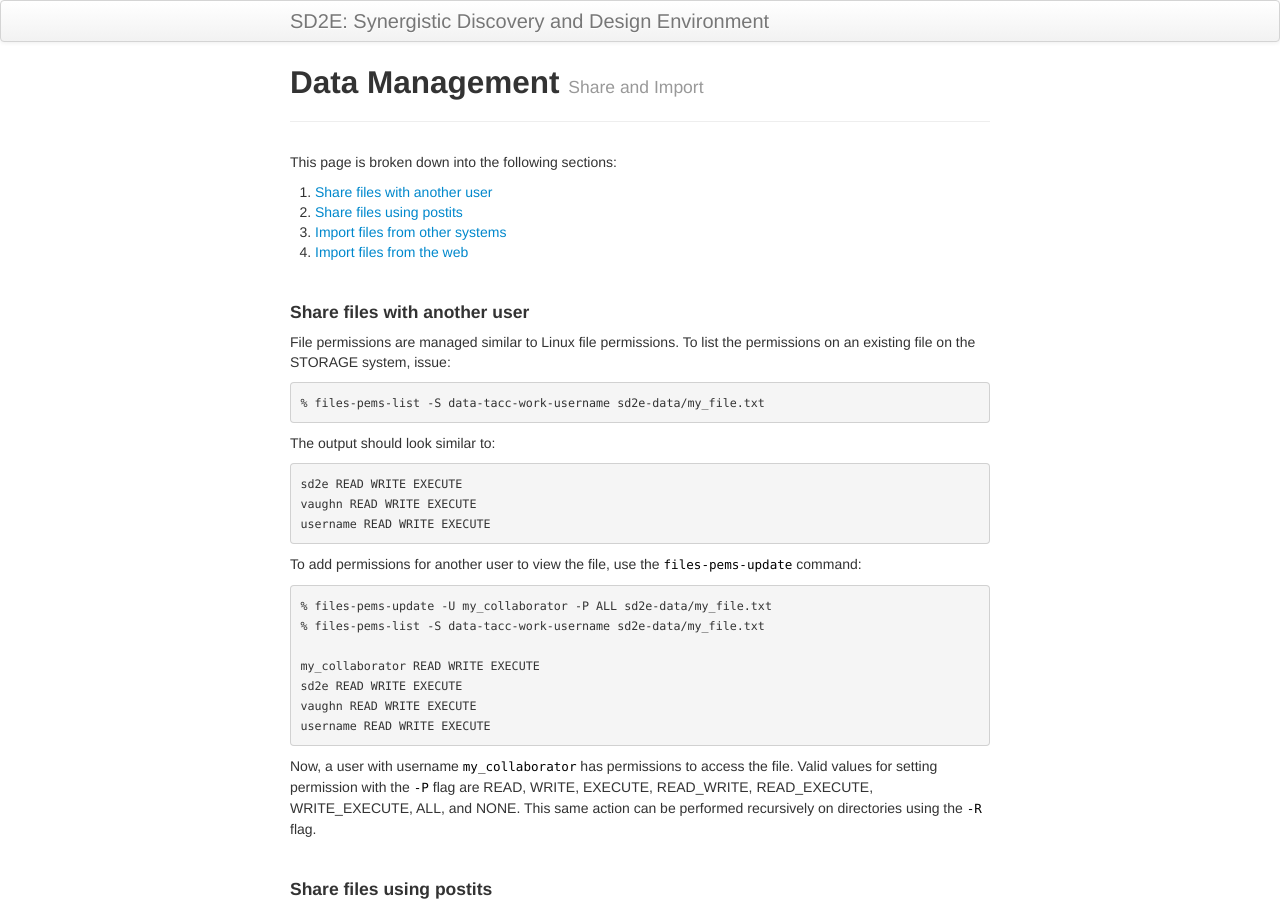
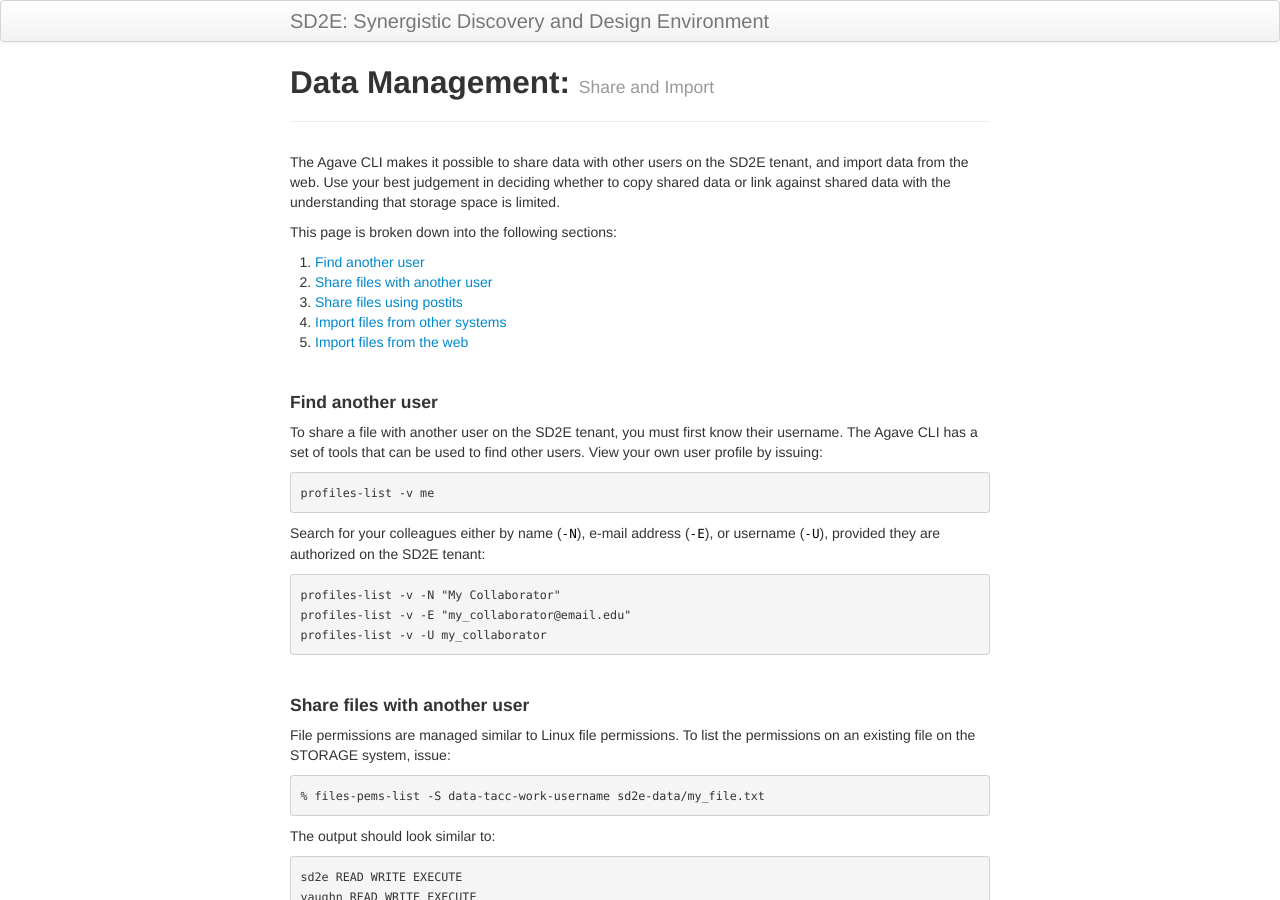
Before and after one commit to SD2E/api-user-guide, a Jekyll site: the page built from docs/share_import.md, in a window 1280 px wide and 900 px high. Built offline with Jekyll 4.4.1, drawn with Linux system fonts in a browser that asks for light colours.

Commit message:
renaming some stuff

````diff
--- a/docs/share_import.md
+++ b/docs/share_import.md
@@ -1,15 +1,41 @@
 ---
 layout: page
-title: Data Management
+title: "Data Management:"
 tagline: Share and Import
 ---
 
+The Agave CLI makes it possible to share data with other users on the SD2E
+tenant, and import data from the web. Use your best judgement in deciding
+whether to copy shared data or link against shared data with the understanding
+that storage space is limited.
+
 This page is broken down into the following sections:
 
+1. [Find another user](#find-another-user)
 1. [Share files with another user](#share-files-with-another-user)
 2. [Share files using postits](#share-files-using-postits)
 3. [Import files from other systems](#import-files-from-other-systems)
 4. [Import files from the web](#import-files-from-the-web)
+
+
+<br>
+#### Find another user
+To share a file with another user on the SD2E tenant, you must first know their
+username. The Agave CLI has a set of tools that can be used to find other users.
+View your own user profile by issuing:
+
+```
+profiles-list -v me
+```
+
+Search for your colleagues either by name (`-N`), e-mail address (`-E`), or
+username (`-U`), provided they are authorized on the SD2E tenant:
+
+```
+profiles-list -v -N "My Collaborator"
+profiles-list -v -E "my_collaborator@email.edu"
+profiles-list -v -U my_collaborator
+```
 
 <br>
 #### Share files with another user
````
Also changed, not shown: docs/data_management.md (+1 -1 lines).
